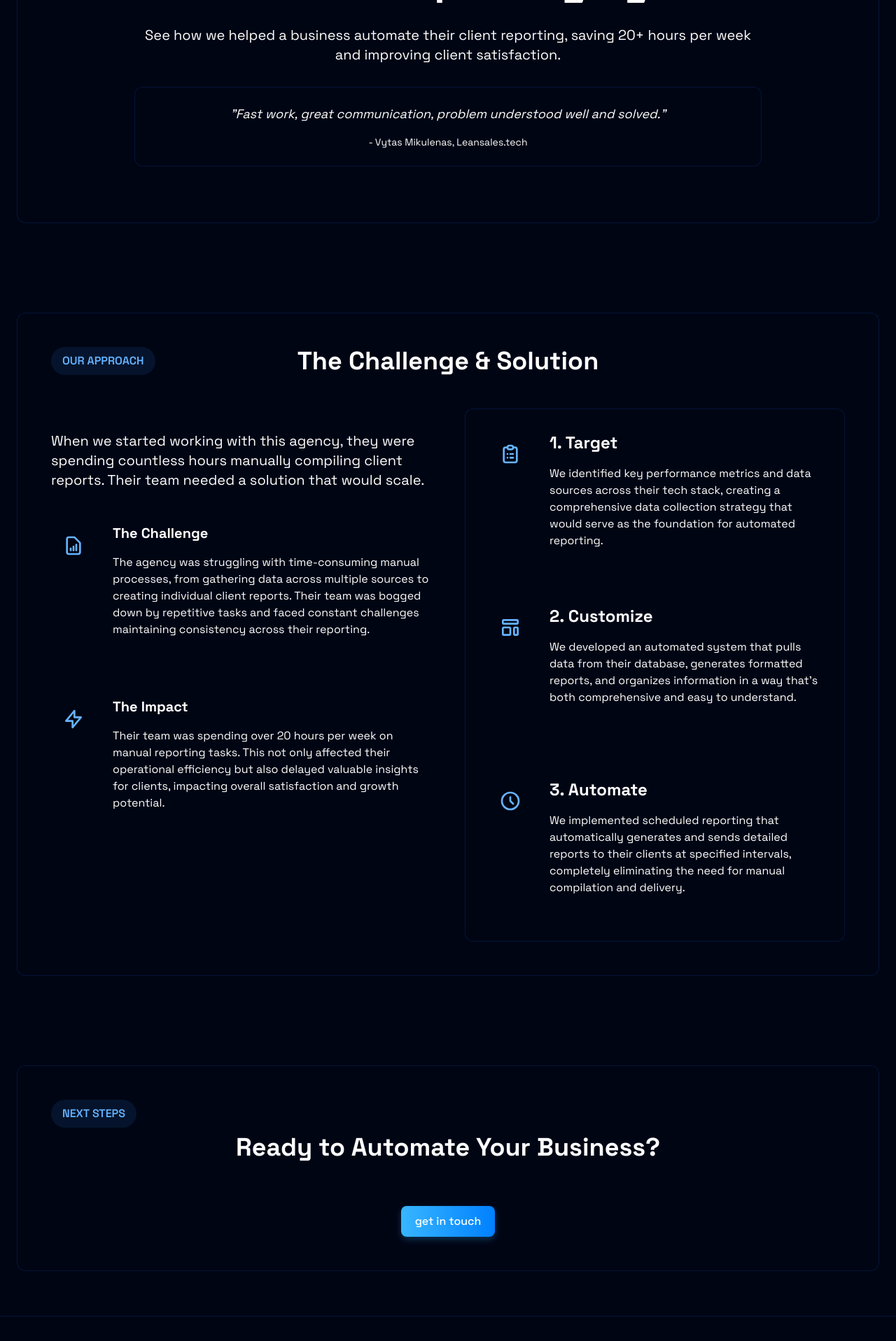
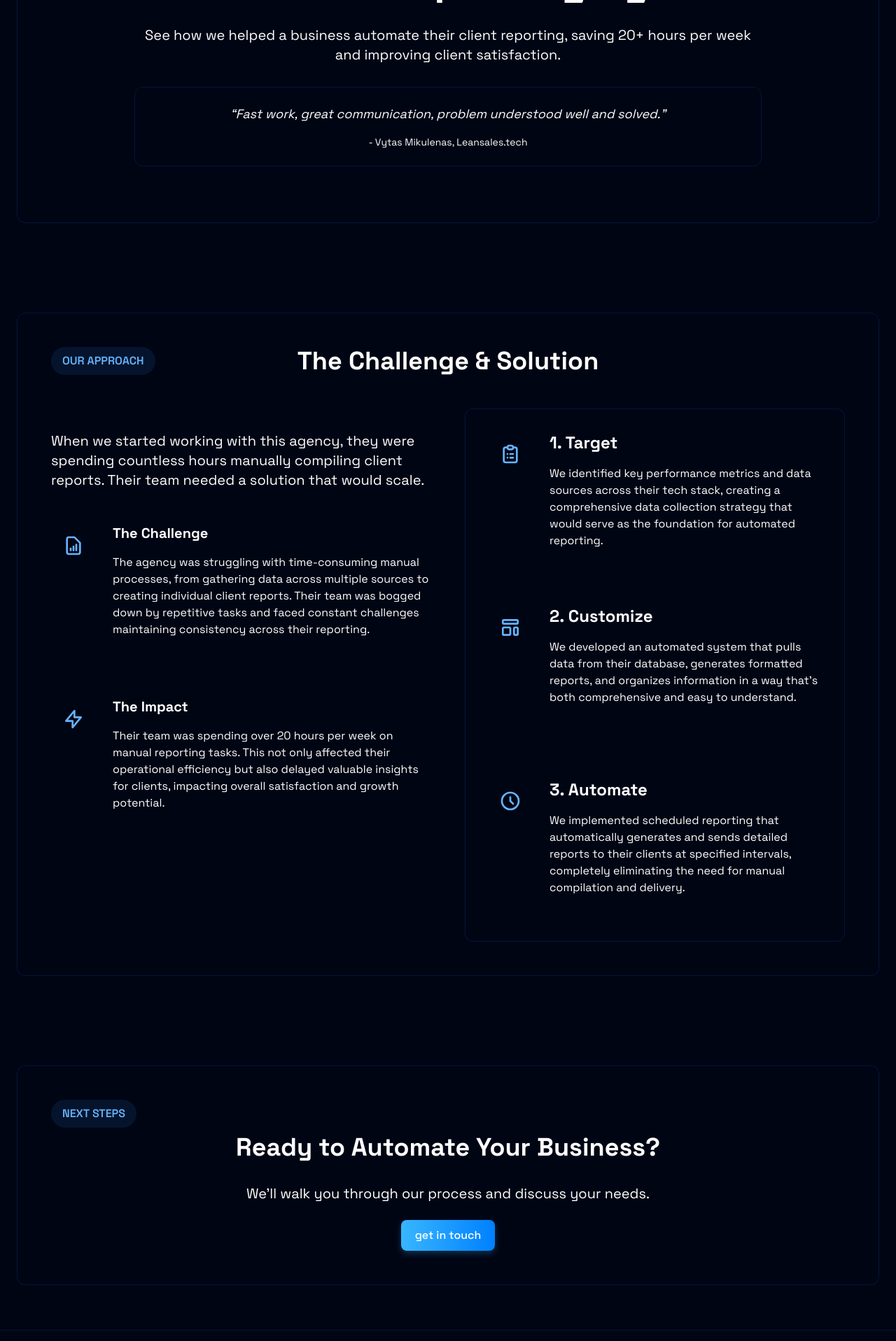
Before and after one commit to Streamlinedflow/streamlinedflow.com, a Next.js app in the folder streamlinedflow.com/: page /case-studies/automated-reporting in a window 1280 px wide. Shown: the part 371-2288 px from the top of the page at 70% size. Built offline with nearby package versions, Linux system fonts and the light colour scheme.

Commit message:
depoloyment fixes

```diff
--- a/streamlinedflow.com/src/app/case-studies/automated-reporting/page.js
+++ b/streamlinedflow.com/src/app/case-studies/automated-reporting/page.js
@@ -52,7 +52,7 @@ export default function CaseStudy() {
             </p>
             <div className="card p-6 mb-8 text-center">
               <p className="text-lg text-gray-300 italic">
-                "Fast work, great communication, problem understood well and solved."
+                &ldquo;Fast work, great communication, problem understood well and solved.&rdquo;
               </p>
               <p className="text-sm text-gray-400 mt-4">- Vytas Mikulenas, Leansales.tech</p>
             </div>
@@ -170,9 +170,7 @@ export default function CaseStudy() {
                 Ready to Automate Your Business?
               </h2>
             </div>
-            <p className="text-xl text-gray-300 mb-8">
-
-            </p>
+            <p className="text-xl text-gray-300 mb-6">We&apos;ll walk you through our process and discuss your needs.</p>
             <Link href="/#contact" className="btn-gradient inline-block">
               get in touch
             </Link>
--- a/streamlinedflow.com/src/app/case-studies/call-analysis/page.js
+++ b/streamlinedflow.com/src/app/case-studies/call-analysis/page.js
@@ -172,9 +172,7 @@ export default function CaseStudy() {
                 Ready to Automate your Business?
               </h2>
             </div>
-            <p className="text-xl text-gray-300 mb-8">
-
-            </p>
+            <p className="text-gray-300 mb-6">We&apos;ll walk you through our process and discuss your needs.</p>
             <Link href="/#contact" className="btn-gradient inline-block">
               get in touch
             </Link>
--- a/streamlinedflow.com/src/app/page.js
+++ b/streamlinedflow.com/src/app/page.js
@@ -369,7 +369,7 @@ export default function Home() {
                 </h2>
               </div>
               <p className="mb-12">
-                Send us a message briefly detailing your business needs and let's discuss how we can help automate your business growth.
+                Send us a message briefly detailing your business needs and let&apos;s discuss how we can help automate your business growth.
               </p>
               <div className="form-container max-w-2xl mx-auto">
                 {submitStatus.success === true ? (
--- a/streamlinedflow.com/src/app/services/page.js
+++ b/streamlinedflow.com/src/app/services/page.js
@@ -103,9 +103,7 @@ export default function ServicesPage() {
                 Our Services
               </h1>
             </div>
-            <p className="text-xl text-gray-300 mb-12 text-center">
-              Discover how we can help transform your business with cutting-edge AI solutions.
-            </p>
+            <p className="text-xl text-gray-300 mb-12 text-center">We&apos;ll help you transform your business with cutting-edge AI solutions.</p>
           </div>
         </div>
       </section>
```
